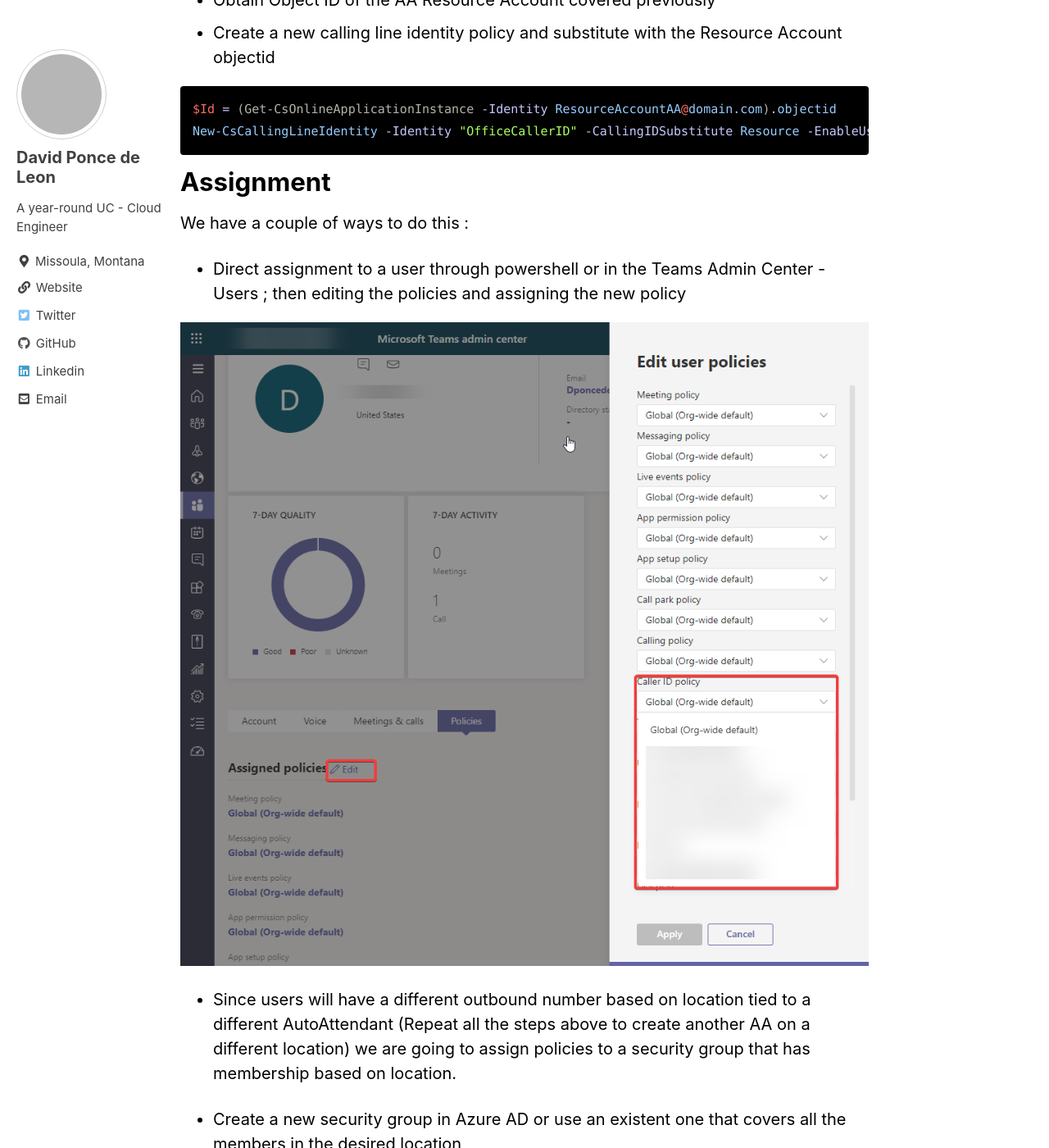
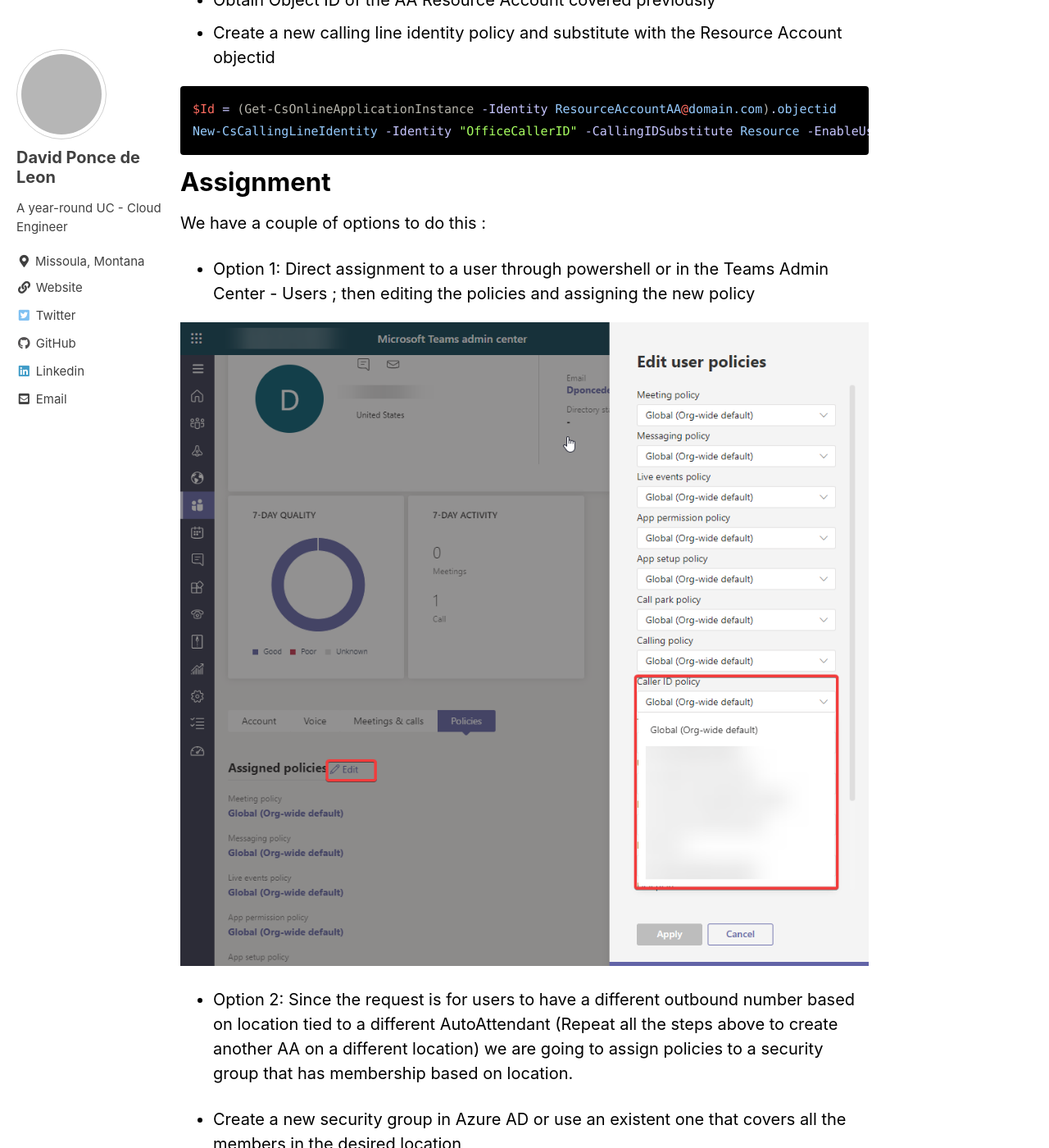
Before and after one commit to Pdleon/pdleon.github.io, a Jekyll site: the page built from _posts/2021-05-12-Teams Outbound Caller ID Mask with a Resource Account.md, in a window 1280 px wide and 1400 px high, scrolled down 912 px. Shown: the whole window at 82% size. Built offline with Jekyll 4.4.1, drawn with Linux system fonts in a browser that asks for light colours; cached includes are drawn as plain includes; comment, search, counter and statistics services are not loaded; some of the changed text lies outside the part shown; grey boxes are pictures that could not be loaded.

Commit message:
updated post

````diff
--- a/_posts/2021-05-12-Teams Outbound Caller ID Mask with a Resource Account.md
+++ b/_posts/2021-05-12-Teams Outbound Caller ID Mask with a Resource Account.md
@@ -21,6 +21,7 @@ We are not going to cover in detail how to assign a Direct Routing DID to a Reso
 ```powershell
 Set-CsOnlineApplicationInstance -Identity ResourceAccountAA@domain.com -OnpremPhoneNumber +1(XXX)XXX-XXXX
 ```
+
 
 ---
 
@@ -36,13 +37,13 @@ New-CsCallingLineIdentity -Identity "OfficeCallerID" -CallingIDSubstitute Resour
 
 # Assignment
 
-We have a couple of ways to do this :
+We have a couple of options to do this :
 
-- Direct assignment to a user through powershell or in the Teams Admin Center - Users ; then editing the policies and assigning the new policy
+- Option 1: Direct assignment to a user through powershell or in the Teams Admin Center - Users ; then editing the policies and assigning the new policy
 
 ![](../assets/images/CallerIDPolicyDirect.png)
 
-- Since users will have a different outbound number based on location tied to a different AutoAttendant (Repeat all the steps above to create another AA on a different location) we are going to assign policies to a security group that has membership based on location.
+- Option 2: Since the request is for users to have a different outbound number based on location tied to a different AutoAttendant (Repeat all the steps above to create another AA on a different location) we are going to assign policies to a security group that has membership based on location.
 
 - Create a new security group in Azure AD or use an existent one that covers all the members in the desired location
 
````
Also changed, not shown: other parts of _posts/2021-05-12-Teams Outbound Caller ID Mask with a Resource Account.md (+1 -1 lines).
